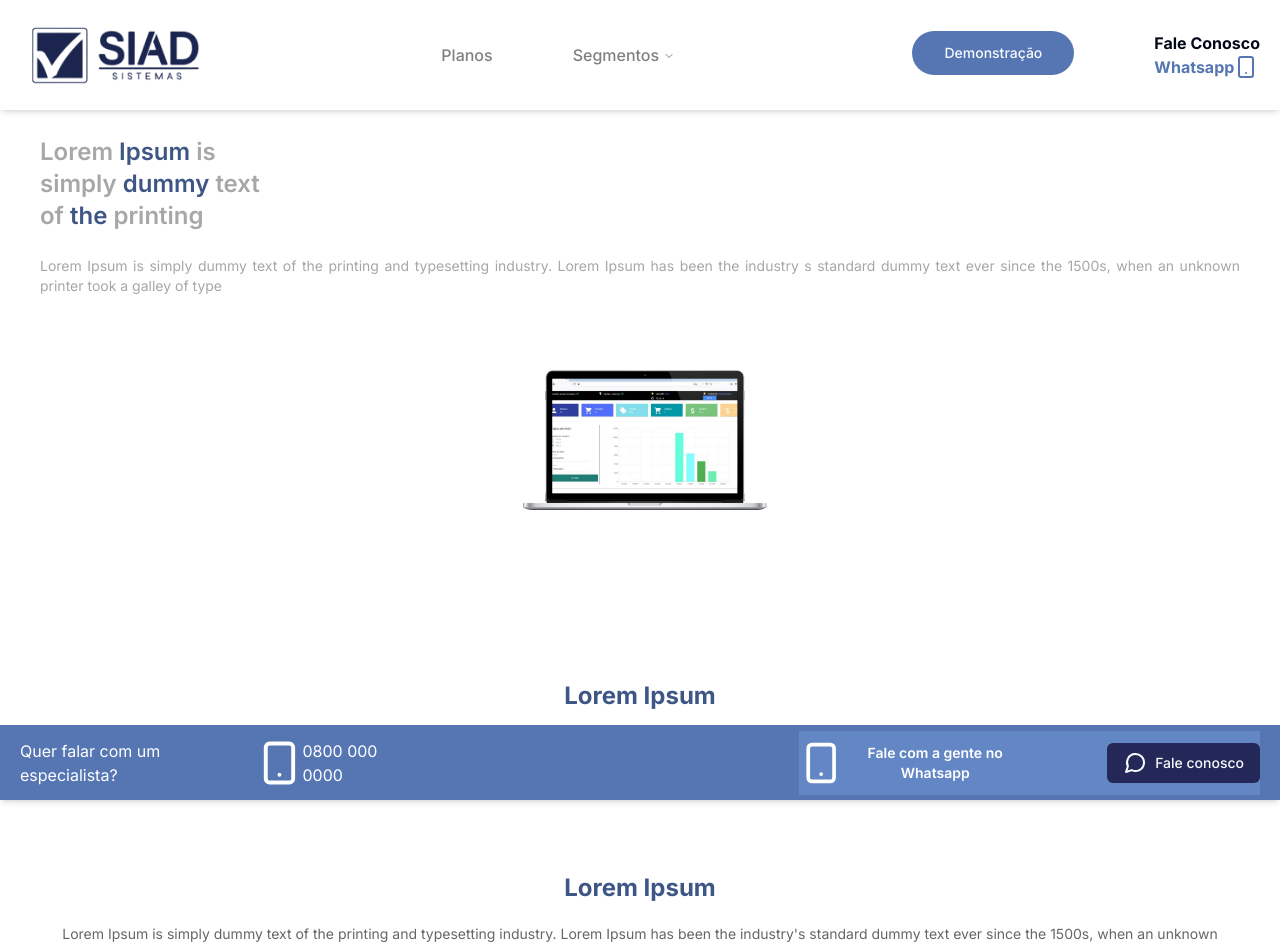
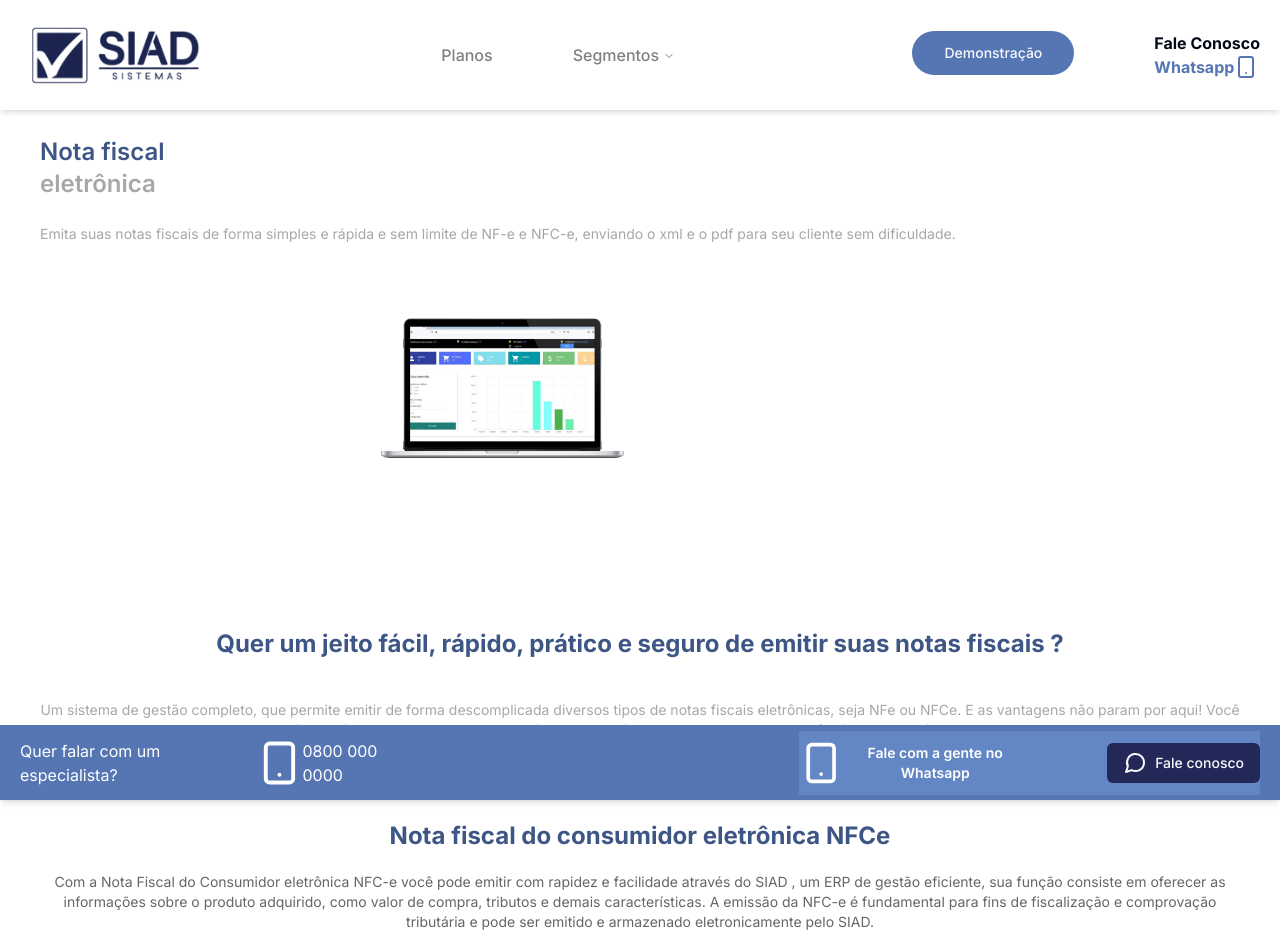
Before and after one commit to EvaldoFerreiraMoreira/site-siad, a Next.js app: page / in a window 1280 px wide. Shown: the top 946 px of the page. Built offline with nearby package versions, Linux system fonts and the light colour scheme.

Commit message:
fix: update component text

```diff
--- a/src/app/(Home)/components/Banner.tsx
+++ b/src/app/(Home)/components/Banner.tsx
@@ -3,11 +3,11 @@ import Image from "next/image";
 const Banner = () => {
     return (
         <div className="text-[#A7A7A7]">
-            <div className="flex w-56 font-semibold text-2xl">
-                <h1>Lorem <span className="text-[#3D5685]">Ipsum </span>is simply <span className="text-[#3D5685]">dummy </span>text of <span className="text-[#3D5685]">the </span> printing </h1>
+            <div className="flex w-60 font-semibold text-2xl">
+                <h1><span className="text-[#3D5685]">Nota fiscal</span> eletrônica</h1>
             </div>
             <div className="mt-6 text-sm text-justify">
-                <p> Lorem Ipsum is simply dummy text of the printing and typesetting industry. Lorem Ipsum has been the industry s standard dummy text ever since the 1500s, when an unknown printer took a galley of type  </p>
+                <p> Emita suas notas fiscais de forma simples e rápida e sem limite de NF-e e NFC-e, enviando o xml e o pdf para seu cliente sem dificuldade.  </p>
             </div>
             <div className="flex mt-10 h-56 justify-center">
                 <Image
--- a/src/app/(Home)/components/BannerConsultant.tsx
+++ b/src/app/(Home)/components/BannerConsultant.tsx
@@ -4,10 +4,10 @@ const BannerConsultant = () => {
     return (
         <div>
             <div className=" flex font-semibold text-2xl">
-                <h1 className="text-center font-bold text-[#3D5685]">Lorem Ipsum is symplydummy text of the printing?</h1>
+                <h1 className="text-center font-bold text-[#3D5685]">Como a SIAD pode ajudar o seu negócio?</h1>
             </div>
             <div className=" flex  justify-center mt-10 text-sm text-center">
-                <p className="text-center font-semibold text-[#3D5685]">Lorem Ipsum is simplydummy text of the printing</p>
+                <p className="text-center font-semibold text-[#3D5685]">Estamos prontos para ajudar.</p>
             </div>
             <div className="flex mt-10 justify-center">
                 <Button
--- a/src/app/(Home)/components/CarrosselFotos.tsx
+++ b/src/app/(Home)/components/CarrosselFotos.tsx
@@ -95,10 +95,10 @@ const CarrosselFotos = () => {
     return (
         <div className='flex flex-col h-auto'>
             <div className='flex text-xl items-start text-justify my-1 font-bold mt-6 ml-3 gap-2 text-white'>
-                <h1>Lorem</h1> <span className='text-black'> Ipsum</span>
+                <h1>Acompanhe nossas</h1> <span className='text-black'> Redes</span>
             </div>
-            <div  className='flex text-xl items-start text-justify my-1 font-bold  ml-3 text-white'>
-            <p className='text-sm'>Lorem Ipsum is simplydummy text of the printing</p>
+            <div  className='flex items-start text-justify my-1 font-medium  ml-3 text-white'>
+            <p className='text-xs'>Conecte-se conosco, explore nossas redes e esteja sempre atualizado!</p>
             </div>
             <AliceCarousel
                 mouseTracking
--- a/src/app/(Home)/components/CarrosselInfo.tsx
+++ b/src/app/(Home)/components/CarrosselInfo.tsx
@@ -75,9 +75,9 @@ const CarrosselInfo = () => {
 
     return (
         <div className='flex flex-col h-auto'>
-            <div className='flex flex-col text-xl items-center text-justify my-6 font-bold text-white'>
-                <h1>Lorem Ipsum</h1>
-                <p className='text-sm'>Lorem Ipsum is simplydummy text of the printing</p>
+            <div className='flex flex-col text-xl items-center text-center my-6 font-bold text-white'>
+                <h1>Temos a estratégia ideal para o seu negócio e para o seu bolso!</h1>
+                <p className='text-sm mt-2'>Gestão financeira sob medida para a sua empresa a partir de R$119,90</p>
             </div>
             <div className="z-0">
                 <AliceCarousel
--- a/src/app/(Home)/components/MobilePresentation.tsx
+++ b/src/app/(Home)/components/MobilePresentation.tsx
@@ -8,28 +8,28 @@ const MobilePresentation = () => {
         <div className=" flex text-[#A7A7A7] justify-center ">
             <div className="flex flex-col  ">
                 <div className="flex w-56 font-bold text-2xl">
-                    <h1 className="text-[#3D5685]">Lorem Ipsum  </h1>
+                    <h1 className="text-[#3D5685]">Gestor Mobile</h1>
                 </div>
-                <div className="flex mt-2 w-56 font-semibold text-xl">
-                    <span className="text-[#3D5685]">Lorem Ipsum is simply</span>
+                <div className="flex mt-2 w-56 font-semibold text-xs">
+                    <span className="text-[#3D5685]">Confira a nossa solução mobile com os principais resultados da sua empresa</span>
                 </div>
                 <div className="flex flex-col  gap-2 mt-3 text-[#3D5685] text-sm" >
                     <ul className="w-full justify-start gap-2" >
                         <li className="flex gap-1 ">
                             <Smartphone size={25} />
-                            <p> Lorem Ipsum is </p>
+                            <p> Melhor horário das vendas</p>
                         </li>
                         <li className="flex gap-1 mt-2">
                             <Smartphone size={25} />
-                            <p>simplydummy text of the </p>
+                            <p>mês a mês</p>
                         </li>
                         <li className="flex gap-1 mt-2">
                             <Smartphone size={25} />
-                            <p>printing and typesetting</p>
+                            <p>pranking de vendas</p>
                         </li>
                         <li className="flex gap-1 mt-2" >
                             <Smartphone size={25} />
-                            <p>industry. Lorem Ipsum h</p>
+                            <p>formas de pagamentos e vendedores</p>
                         </li>
                     </ul>
                 </div>
--- a/src/app/(Home)/components/TextCenter.tsx
+++ b/src/app/(Home)/components/TextCenter.tsx
@@ -2,10 +2,17 @@ const TextCenter = () => {
     return (
         <div className="text-[#A7A7A7]">
             <div className="mt-10 font-semibold text-2xl">
-                <h1 className="text-center font-bold text-[#3D5685]">Lorem Ipsum</h1>
+                <h1 className="text-center font-bold text-[#3D5685]">
+                    Quer um jeito fácil, rápido, prático e seguro de emitir suas notas fiscais ?
+                </h1>
             </div>
-            <div  className="mt-10 text-sm text-center">
-                <p>Lorem Ipsum is simply dummy text of the printing and typesetting industry. Lorem Ipsum has been the industry s standard dummy text ever since the 1500s, when an unknown printer took a galley of type </p>
+            <div className="mt-10 text-sm text-center">
+                <p>
+                Um sistema de gestão completo, que permite emitir de forma descomplicada
+                diversos tipos de notas fiscais eletrônicas, seja NFe ou NFCe.
+                E as vantagens não param por aqui! Você não precisa perder tempo calculando
+                impostos: o sistema armazena os dados e faz isso automaticamente !
+                </p>
             </div>
         </div>
     );
--- a/src/app/(Home)/page.tsx
+++ b/src/app/(Home)/page.tsx
@@ -17,13 +17,13 @@ export default function Home() {
         <TextCenter />
       </div>
       <div className="flex w-full p-10">
-        <BannerRight button={"Experimente"} img={"IMG-01.png"} description={"Lorem Ipsum is simply dummy text of the printing and typesetting industry. Lorem Ipsum has been the industry's standard dummy text ever since the 1500s, when an unknown printer took a galley of type "} title={"Lorem Ipsum"} colortitle={"3D5685"} colordescription={"666666"} />
+        <BannerRight button={"Experimente"} img={"IMG-01.png"} description={"Com a Nota Fiscal do Consumidor eletrônica NFC-e você pode emitir com rapidez e facilidade através do SIAD ,  um ERP de gestão eficiente, sua função consiste em oferecer as informações sobre o produto adquirido, como valor de compra, tributos e demais características. A emissão da NFC-e é fundamental para fins de fiscalização e comprovação tributária e pode ser emitido e armazenado eletronicamente pelo SIAD.  "} title={"Nota fiscal do consumidor eletrônica  NFCe"} colortitle={"3D5685"} colordescription={"666666"} />
       </div>
       <div className="flex w-full p-10">
-        <BannerLeft title={"Lorem Ipsum"} description={"Lorem Ipsum is simply dummy text of the printing and typesetting industry. Lorem Ipsum has been the industry's standard dummy text ever since the 1500s, when an unknown printer took a galley of type "} img={"IMG-01.png"} colorTitle={"303666"} colorDescription={"68686F"} />
+        <BannerLeft title={"Manifestador de Notas Fiscais"} description={"O Software aplicativo de manifestação do destinatário é um programa que, após instalado na máquina do contribuinte, permite a manifestação do destinatário de uma nota fiscal eletrônica , permitindo o download de arquivo XML da NF-e e validação de arquivo XML da NF-e recebido do emitente."} img={"IMG-01.png"} colorTitle={"303666"} colorDescription={"68686F"} />
       </div>
       <div className="flex w-full p-10 bg-[#3D5685] ">
-        <BannerRight button={"Experimente"} img={"IMG-01.png"} description={"Lorem Ipsum is simply dummy text of the printing and typesetting industry. Lorem Ipsum has been the industry's standard dummy text ever since the 1500s, when an unknown printer took a galley of type "} title={"Lorem Ipsum"} colortitle={"FFFFFF"} colordescription={"FFFFFF"} />
+        <BannerRight button={"Experimente"} img={"IMG-01.png"} description={"O certificado digital e-CNPJ A1 permite emissão de Nota Fiscal Eletrônica, Nota Fiscal de Serviços Eletrônica e Nota Fiscal de Consumidor. Emitimos e instalamos em sua máquina , entre em contato conosco e saiba mais !"} title={"Certificado Digital"} colortitle={"FFFFFF"} colordescription={"FFFFFF"} />
       </div>
       <div className="flex w-full p-10 bg-[#3D5685] ">
         <BannerLeft title={"Lorem Ipsum"} description={"Lorem Ipsum is simply dummy text of the printing and typesetting industry. Lorem Ipsum has been the industry's standard dummy text ever since the 1500s, when an unknown printer took a galley of type "} img={"IMG-01.png"} colorTitle={"FFFF"} colorDescription={"FFFF"} />
--- a/src/app/planos/page.tsx
+++ b/src/app/planos/page.tsx
@@ -30,13 +30,13 @@ const Planos = () => {
             <div className=" flex w-full p-10  bg-[#f1f4f9] h-96 ">
             </div>
             <div className=" flex w-full p-10  bg-[#f1f4f9] h-96 ">
-                <CardGratis/>
+                <CardGratis />
             </div>
             <div className="bg-[#f1f4f9]">
-                <BannerCarrossel/>
+                <BannerCarrossel />
             </div>
             <div className=" flex w-full p-10 bg-[#f1f4f9]">
-                <CommonQuestion/>
+                <CommonQuestion />
             </div>
             <div className=" flex w-full p-10 bg-[#f1f4f9]">
                 <FuncSiadBanner />
```
